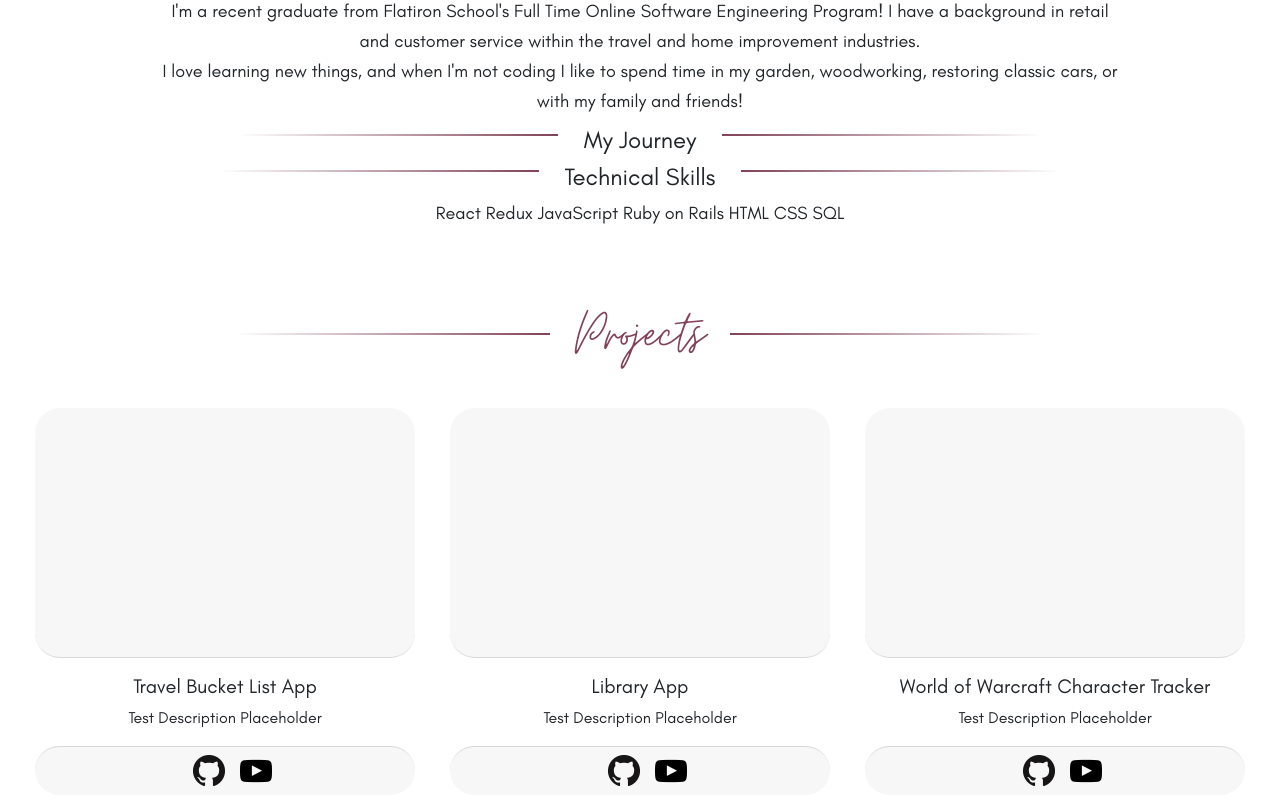
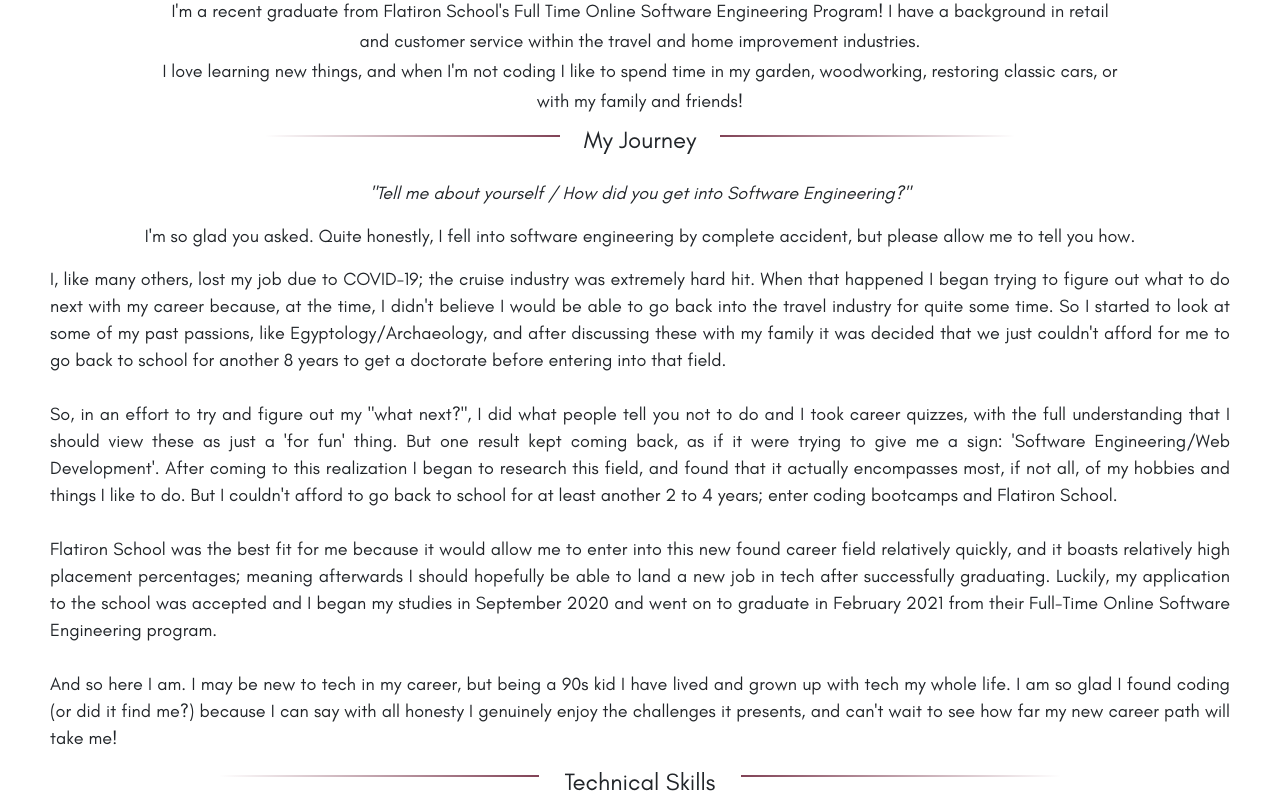
Before and after one commit to HeartyRhombus/HeartyRhombus.github.io, a React (Create React App) app: page / in a window 1280 px wide. Shown: the part 680-1480 px from the top of the page. Built offline with nearby package versions, Linux system fonts and the light colour scheme.

Commit message:
add my story

```diff
--- a/src/components/Journey.js
+++ b/src/components/Journey.js
@@ -3,11 +3,26 @@
 class Journey extends Component {
     render() {
         return (
-            <>
+            <div style={{paddingLeft: "50px", paddingRight: "50px"}}>
                 <h4 className="hr-title" id="my-journey-title">
                     My Journey
                 </h4>
-            </>
+                <p style={{marginTop: "25px"}}>
+                    <i>"Tell me about yourself / How did you get into Software Engineering?"</i>
+                </p>
+                <p>
+                    I'm so glad you asked. Quite honestly, I fell into software engineering by complete accident, but please allow me to tell you how.
+                </p>
+                <p style={{textAlign: "justify"}}>
+                    I, like many others, lost my job due to COVID-19; the cruise industry was extremely hard hit. When that happened I began trying to figure out what to do next with my career because, at the time, I didn't believe I would be able to go back into the travel industry for quite some time. So I started to look at some of my past passions, like Egyptology/Archaeology, and after discussing these with my family it was decided that we just couldn't afford for me to go back to school for another 8 years to get a doctorate before entering into that field.
+                    <br/><br/>
+                    So, in an effort to try and figure out my "what next?", I did what people tell you not to do and I took career quizzes, with the full understanding that I should view these as just a 'for fun' thing. But one result kept coming back, as if it were trying to give me a sign: 'Software Engineering/Web Development'. After coming to this realization I began to research this field, and found that it actually encompasses most, if not all, of my hobbies and things I like to do. But I couldn't afford to go back to school for at least another 2 to 4 years; enter coding bootcamps and Flatiron School.
+                    <br/><br/>
+                    Flatiron School was the best fit for me because it would allow me to enter into this new found career field relatively quickly, and it boasts relatively high placement percentages; meaning afterwards I should hopefully be able to land a new job in tech after successfully graduating. Luckily, my application to the school was accepted and I began my studies in September 2020 and went on to graduate in February 2021 from their Full-Time Online Software Engineering program.
+                    <br/><br/>
+                    And so here I am. I may be new to tech in my career, but being a 90s kid I have lived and grown up with tech my whole life. I am so glad I found coding (or did it find me?) because I can say with all honesty I genuinely enjoy the challenges it presents, and can't wait to see how far my new career path will take me!
+                </p>
+            </div>
         );
     }
 }
```
